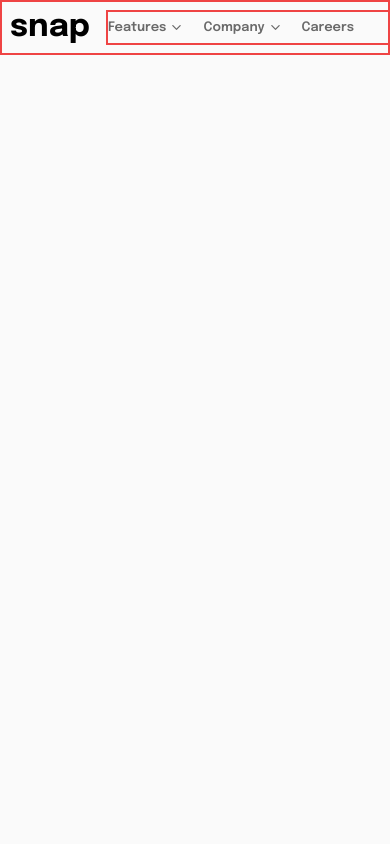
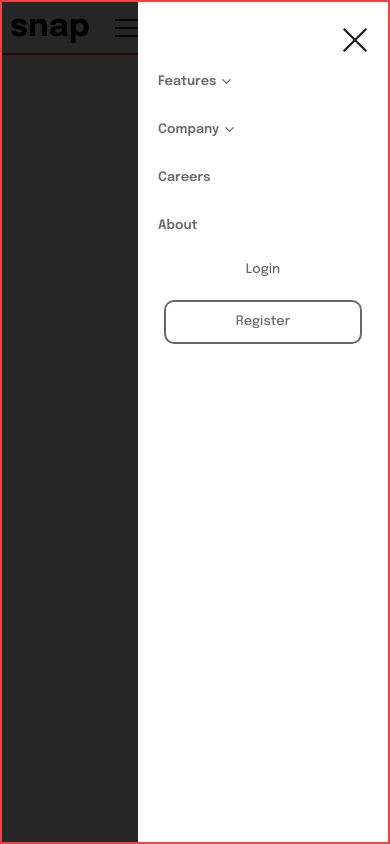
Before and after one commit to elangyudha280/frontenmentor_snap_landing_page, a Next.js app: page / in a window 390 px wide. Built offline with nearby package versions, Linux system fonts and the light colour scheme.

Commit message:
selesai buat sidebar

```diff
--- a/app/globals.css
+++ b/app/globals.css
@@ -9,6 +9,6 @@
 
 @layer components {
   .btn_auth{
-    @apply w-[95px] p-1 text-[13px] text-custom-medium-gray rounded-lg h-full font-medium transition-all duration-200;
+    @apply w-full p-1 text-[13px] text-custom-medium-gray rounded-lg h-[40px] font-medium transition-all duration-200 md:w-[95px] md:h-full;
   }
 }
--- a/components/navbar/navbar.jsx
+++ b/components/navbar/navbar.jsx
@@ -13,6 +13,7 @@ import iconCalendar from '@/assets/images/icon-calendar.svg'
 import iconReminders from '@/assets/images/icon-reminders.svg'
 import iconPlanning from '@/assets/images/icon-planning.svg'
 import iconBar from '@/assets/images/icon-menu.svg'
+import iconClose from '@/assets/images/icon-close-menu.svg'
 
 
 // component nav item dropdown
@@ -21,14 +22,15 @@ function DropdownItem({detail}){
         <Menu as={'div'} className={`text-[12px] relative
             w-auto`}>
             {/* button dropdown */}
-            <MenuButton className={`font-semibold  relative capitalize  text-[13px] justify-center h-full flex items-center gap-1 text-custom-medium-gray transition-all duration-300 hover:text-custom-almost-black`}>
+            <MenuButton className={`font-semibold  relative w-full h-[40px] capitalize  text-[13px] justify-left  flex items-center gap-1 text-custom-medium-gray transition-all duration-300 hover:text-custom-almost-black md:w-auto md:justify-center md:h-full`}>
                 {detail?.title}
                 <IoIosArrowDown className=""/>
             </MenuButton>
 
             {/* dropdown items */}
             <MenuItems
-            as="div" className={`absolute left-0 w-[150px] capitalize p-4 mt-3 flex flex-col gap-2 bg-white shadow-md rounded-md  `}>
+            as="div" className={`relative w-full capitalize p-4   flex flex-col gap-2 bg-white
+            md:absolute md:left-0 md:w-[150px] md:mt-3 md:rounded-md md:shadow-md`}>
                 {
                     detail?.dropdown?.map((el,index)=>{
                         return (
@@ -115,10 +117,18 @@ export function Navbar(){
                     snap
                 </Link>
                 {/* nav container items */}
-                <section className="nav_bg_dark relative flex-1 h-full border-2 border-red-500">
-                    <div className="_nav_items_container relative w-full h-full flex gap-1">
+                <section className="nav_bg_dark flex-1 left-0 top-0 fixed  z-[5] bg-black/85 w-full  h-full border-2 border-red-500 md:relative md:z-[1] max-md:flex max-md:justify-end md:bg-transparent">
+                    <div className="_nav_items_container relative bg-white flex gap-1 w-[250px]   border-cyan-500 h-full flex-col md:w-full md:flex-row md:bg-transparent  max-md:p-5 max-md:overflow-y-auto">
+
+                        {/* close sidebar */}
+                        <div className=" w-full h-[50px] flex justify-end md:w-[50px] md:h-full md:hidden ">
+                            <button className="">
+                                <Image src={iconClose} className=""/>
+                            </button>
+                        </div>
+
                         {/* nav items */}
-                        <section className="flex-1 w-full h-full flex gap-5  relative ">
+                        <section className="flex-1 w-full h-auto flex gap-x-5 gap-y-2  relative flex-col md:flex-row md:h-full ">
                             {/* mapping nav items */}
                             {
                                 navigasi?.map((el,index)=>{
@@ -126,7 +136,7 @@ export function Navbar(){
                                     <DropdownItem key={el.id} detail={el}/>
                                     :
                                     (
-                                        <Link key={el.id} href={'/'} className={`font-semibold  relative  w-[70px] text-[13px]  h-full capitalize flex items-center gap-1 text-custom-medium-gray transition-all duration-300 hover:text-custom-almost-black`}>
+                                        <Link key={el.id} href={'/'} className={`font-semibold w-full relative  text-[13px] h-[40px]  capitalize flex items-center gap-1 text-custom-medium-gray transition-all duration-300 hover:text-custom-almost-black md:w-[70px] md:h-full `}>
                                          {el.title}
                                         </Link>
                                     )
@@ -137,7 +147,7 @@ export function Navbar(){
 
 
                         {/* button action */}
-                        <section className="action_button h-full flex px-2 gap-3">
+                        <section className="action_button h-full flex px-2 gap-3 flex-col max-md:w-full md:h-full md:flex-row ">
                             {/* button login */}
                             <button className="btn_auth hover:text-custom-almost-black">
                                 Login
@@ -148,7 +158,6 @@ export function Navbar(){
                             </button>
                         </section>
                     </div>
-
                 </section>
 
                     {/* toggle button */}
```
